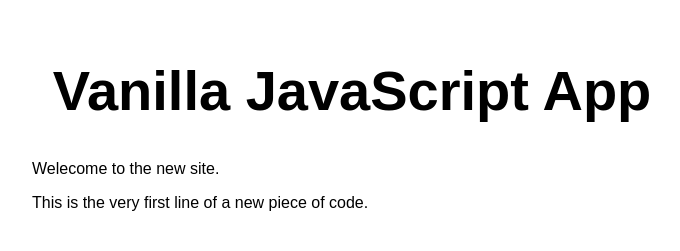
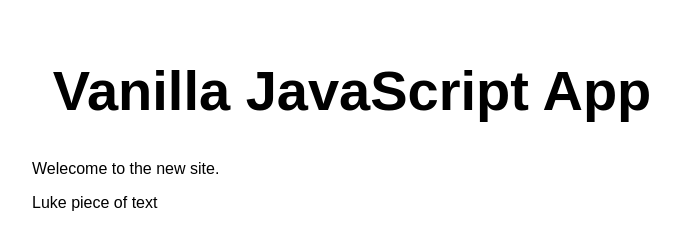
Before and after one commit to pmatthews05/static-web, a website: page src/index.html in a window 1280 px wide. Shown: the whole page, without its empty margins (288-968 px from the left). Drawn offline with Linux system fonts and the light colour scheme.

Commit message:
Update index.html

```diff
--- a/src/index.html
+++ b/src/index.html
@@ -13,7 +13,7 @@
   <main>
     <h1>Vanilla JavaScript App</h1>
       <p>Welecome to the new site.</p>
-      <p>This is the very first line of a new piece of code.</p>
+      <p>Luke piece of text</p>
   </main>
 </body>
 
```
